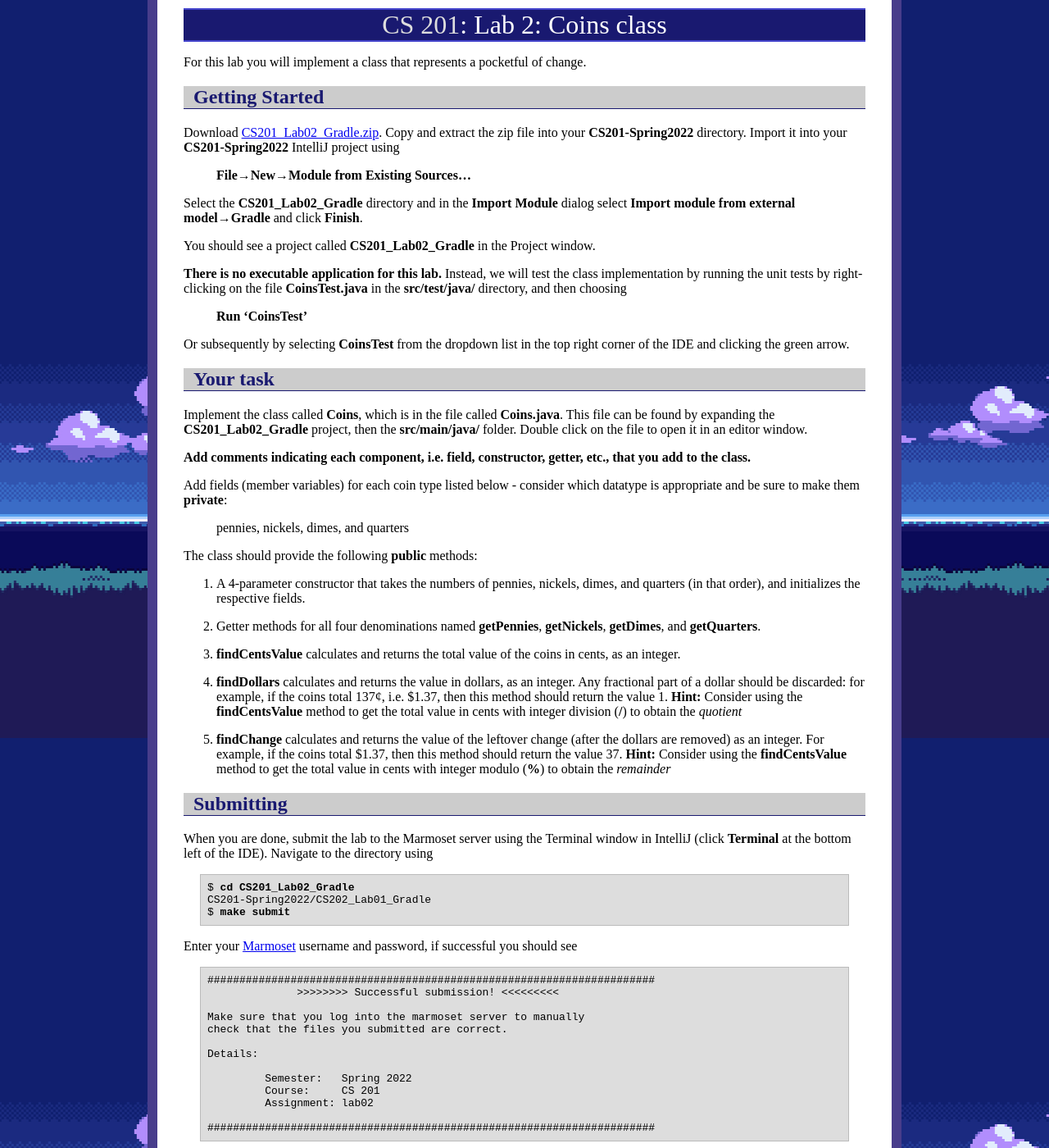
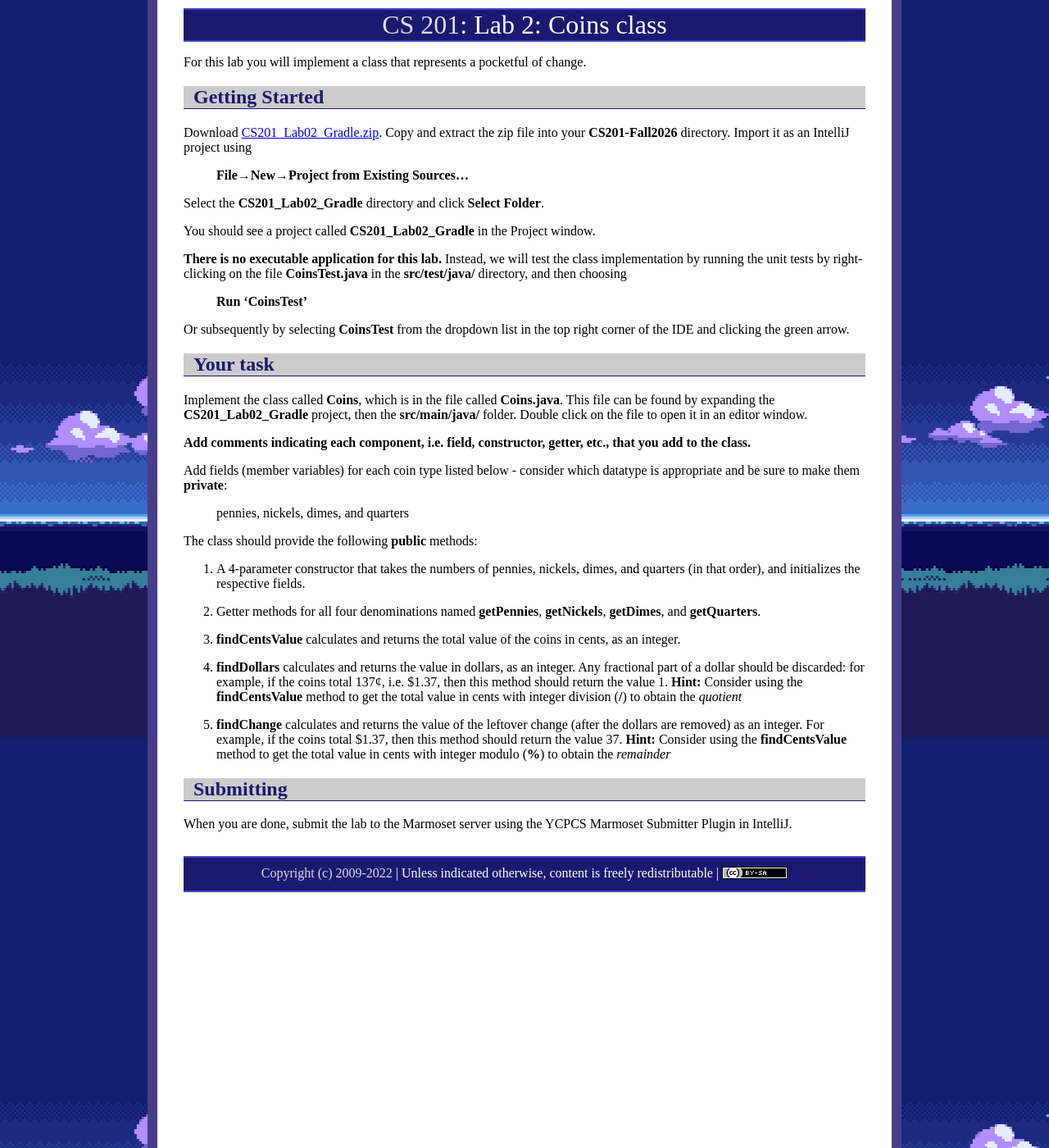
Before and after one commit to ycpcs/cs201-fall2026, a Jekyll site: the page built from labs/lab02.md, in a window 1280 px wide and 1400 px high. Shown: the whole window at 82% size. Built offline with Jekyll 4.4.1, drawn with Linux system fonts in a browser that asks for light colours.

Commit message:
Update lab02.md

```diff
--- a/labs/lab02.md
+++ b/labs/lab02.md
@@ -7,11 +7,11 @@ For this lab you will implement a class that represents a pocketful of change.
 
 ## Getting Started
 
-Download [CS201\_Lab02\_Gradle.zip](CS201_Lab02_Gradle.zip). Copy and extract the zip file into your **CS201-Spring2022** directory. Import it into your **CS201-Spring2022** IntelliJ project using
+Download [CS201\_Lab02\_Gradle.zip](CS201_Lab02_Gradle.zip). Copy and extract the zip file into your **CS201-Fall2026** directory. Import it as an IntelliJ project using
 
-> **File&rarr;New&rarr;Module from Existing Sources...**
+> **File&rarr;New&rarr;Project from Existing Sources...**
 
-Select the **CS201\_Lab02\_Gradle** directory and in the **Import Module** dialog select **Import module from external model&rarr;Gradle** and click **Finish**.
+Select the **CS201\_Lab02\_Gradle** directory and click **Select Folder**.
 
 You should see a project called **CS201\_Lab02\_Gradle** in the Project window.
 
@@ -45,7 +45,9 @@ The class should provide the following **public** methods:
 
 ## Submitting
 
-When you are done, submit the lab to the Marmoset server using the Terminal window in IntelliJ (click **Terminal** at the bottom left of the IDE). Navigate to the directory using
+When you are done, submit the lab to the Marmoset server using the YCPCS Marmoset Submitter Plugin in IntelliJ.
+
+<!--
 
 <pre>
 $ <b>cd CS201_Lab02_Gradle</b>
@@ -70,3 +72,5 @@ Details:
 
 ######################################################################
 </pre>
+
+-->
```
